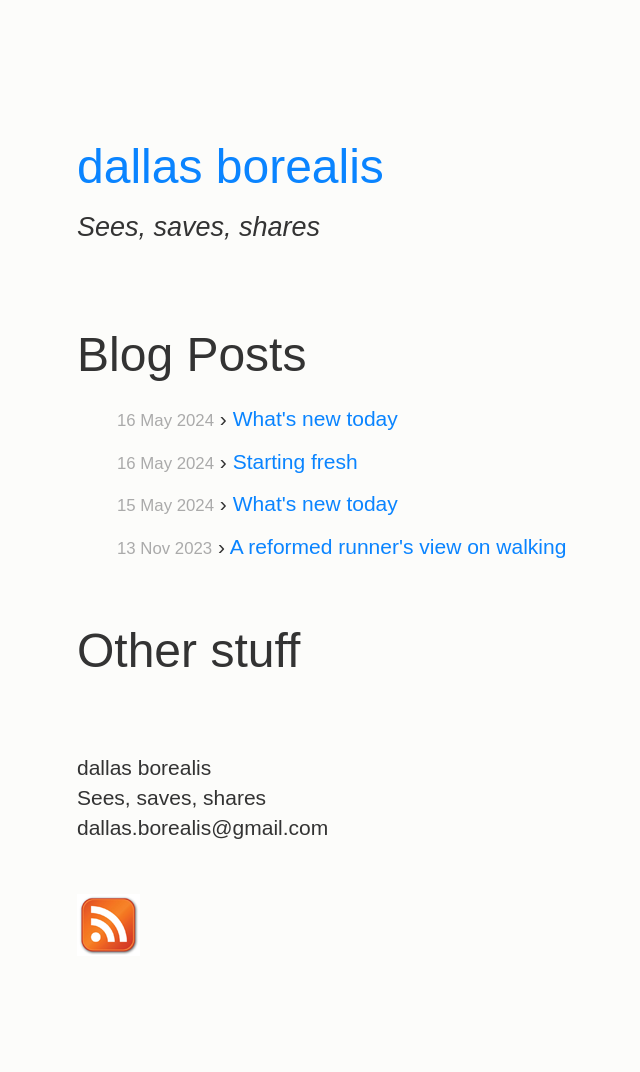
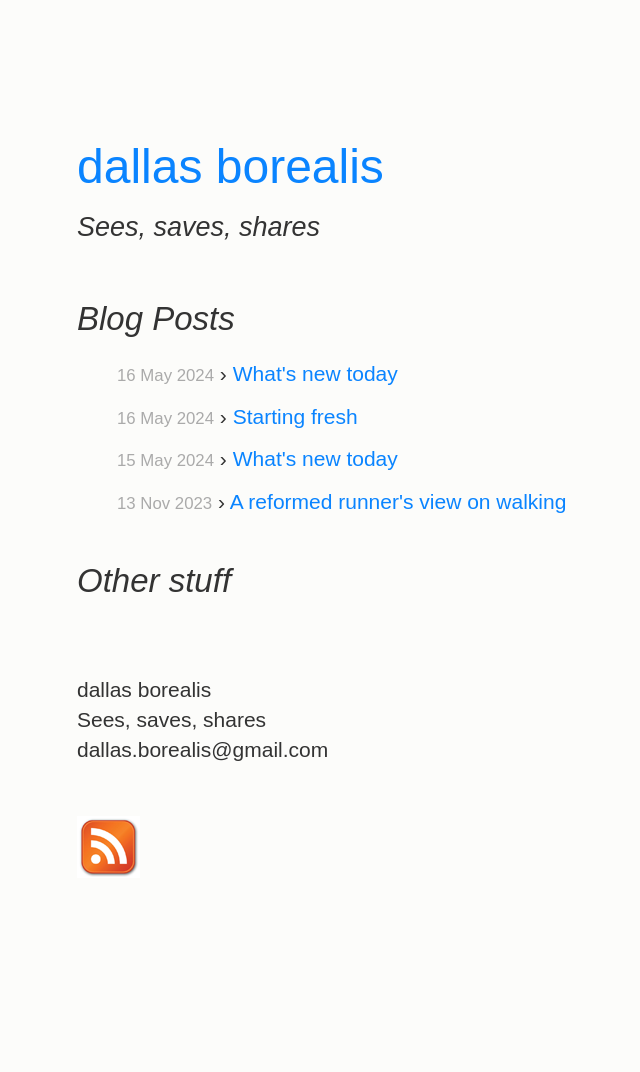
Before and after one commit to dallas-borealis/dallas-borealis.github.io, a Jekyll site: the page built from index.html, in a window 1280 px wide. Shown: the whole page, without its empty margins (91-731 px from the left). Built offline with Jekyll 4.4.1, drawn with Linux system fonts in a browser that asks for light colours; after the commit the page ends 994 px from its top, so only the background shows below that.

```diff
--- a/index.html
+++ b/index.html
@@ -4,14 +4,14 @@ title: dallas-borealis
 ---
 
 <div id="home">
-  <h1>Blog Posts</h1>
+  <h2>Blog Posts</h2>
   <ul class="posts">
     {% for post in site.posts %}
       <li><span>{{ post.date | date_to_string }}</span> &#8250; <a href="{{ post.url }}">{{ post.title }}</a></li>
     {% endfor %}
   </ul>
 
-  <h1>Other stuff</h1>
+  <h2>Other stuff</h2>
   <ul class="posts">
     <li><a href=""></a></li>
   </ul>
```
